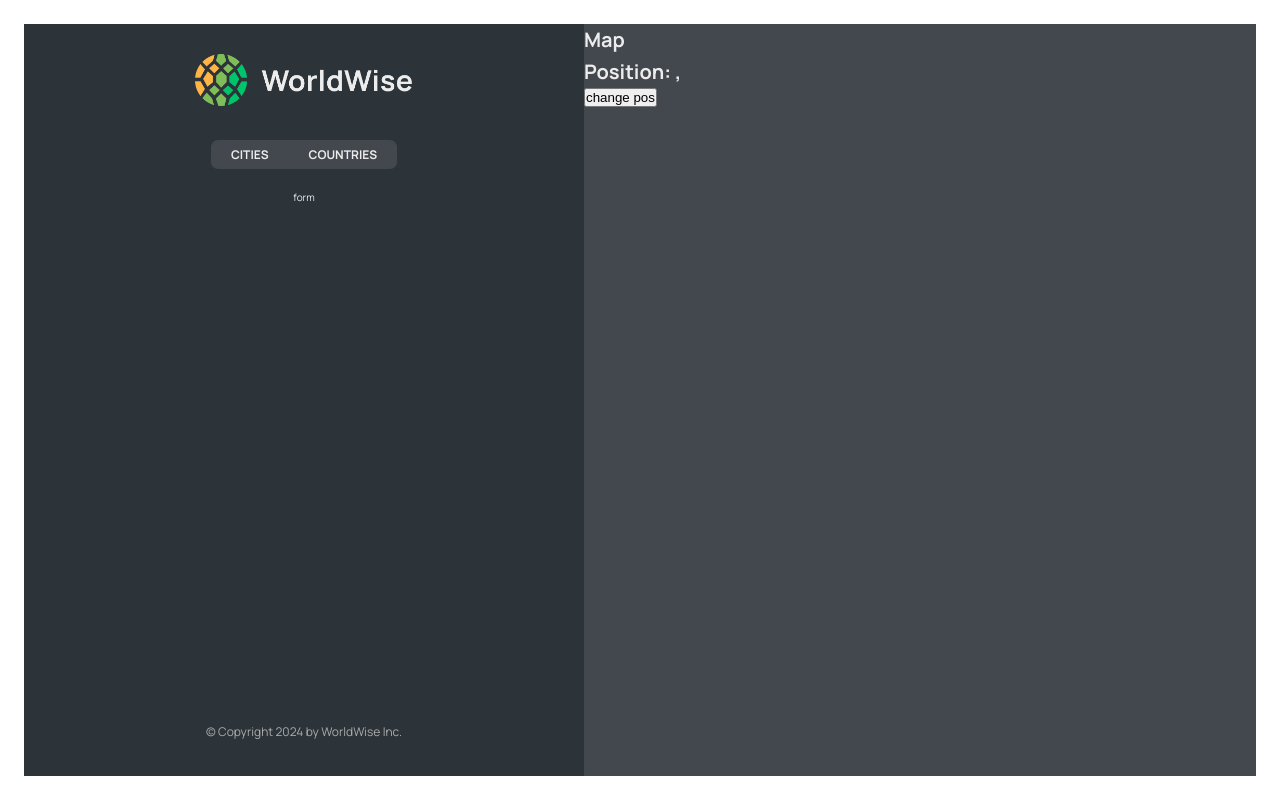
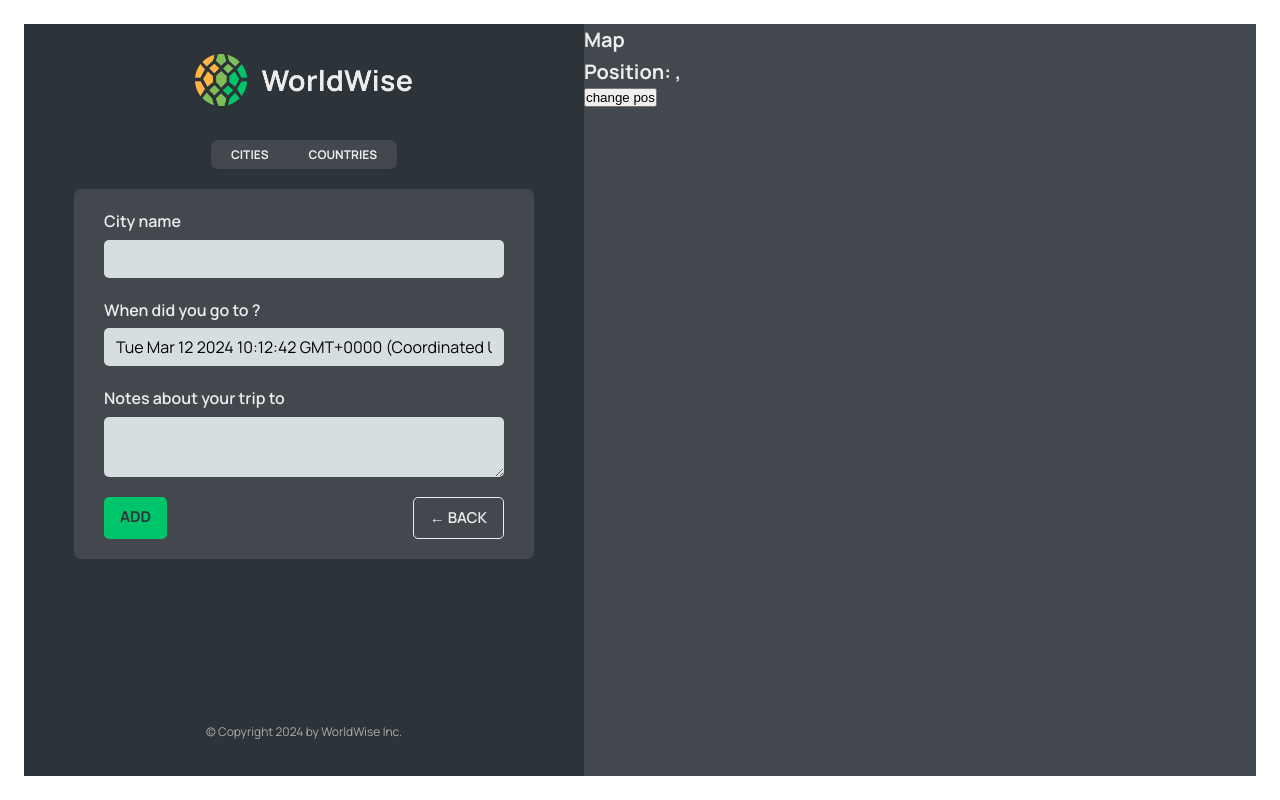
Before and after one commit to SarmadRehman/World-Wise, a React (Vite) app: page /app/form in a window 1280 px wide. Built offline with nearby package versions, Linux system fonts and the light colour scheme; data requests are answered from the project's data file.

Commit message:
Programmatic navigation through useNavigate between Map and Form

```diff
--- a/src/App.jsx
+++ b/src/App.jsx
@@ -9,6 +9,7 @@ import CityList from "./components/CityList";
 import { useEffect, useState } from "react";
 import CountryList from "./components/CountryList";
 import City from "./components/City";
+import Form from "./components/Form";
 const BASE_URL = "http://localhost:8000";
 function App() {
   const [cities, setCities] = useState([]);
@@ -57,7 +58,7 @@ function App() {
             path="countries"
             element={<CountryList cities={cities} isLoading={isLoading} />}
           ></Route>
-          <Route path="form" element={<p>form</p>}></Route>
+          <Route path="form" element={<Form />}></Route>
         </Route>
         <Route path="*" element={<PageNotFound />}></Route>
       </Routes>
--- /dev/null
+++ b/src/components/Button.jsx
@@ -0,0 +1,10 @@
+import styles from "./Button.module.css";
+const Button = ({ children, onClick, type }) => {
+  return (
+    <div onClick={onClick} className={`${styles.btn} ${styles[type]}`}>
+      {children}
+    </div>
+  );
+};
+
+export default Button;
--- a/src/components/Form.jsx
+++ b/src/components/Form.jsx
@@ -3,6 +3,8 @@
 import { useState } from "react";
 
 import styles from "./Form.module.css";
+import Button from "./Button";
+import { useNavigate } from "react-router-dom";
 
 export function convertToEmoji(countryCode) {
   const codePoints = countryCode
@@ -13,8 +15,9 @@ export function convertToEmoji(countryCode) {
 }
 
 function Form() {
+  const navigate = useNavigate();
   const [cityName, setCityName] = useState("");
-  const [country, setCountry] = useState("");
+  // const [country, setCountry] = useState("");
   const [date, setDate] = useState(new Date());
   const [notes, setNotes] = useState("");
 
@@ -49,8 +52,17 @@ function Form() {
       </div>
 
       <div className={styles.buttons}>
-        <button>Add</button>
-        <button>&larr; Back</button>
+        <Button type="primary">Add</Button>
+        <Button
+          type="back"
+          onClick={(e) => {
+            e.preventDefault();
+            // for navigating to the back page in the track
+            navigate(-1);
+          }}
+        >
+          &larr; Back
+        </Button>
       </div>
     </form>
   );
--- a/src/components/Map.jsx
+++ b/src/components/Map.jsx
@@ -1,12 +1,14 @@
 import styles from "./Map.module.css";
-import { useSearchParams } from "react-router-dom";
+import { useSearchParams, useNavigate } from "react-router-dom";
 function Map() {
+  const navigate = useNavigate();
   const [searchParams, setSearchParams] = useSearchParams();
 
   const lat = searchParams.get("lat");
   const lng = searchParams.get("lng");
   return (
-    <div className={styles.mapContainer}>
+    // an imperative way to naviagte to this URL
+    <div className={styles.mapContainer} onClick={() => navigate("form")}>
       <h1>Map</h1>
       <h1>
         Position: {lat}, {lng}
```
